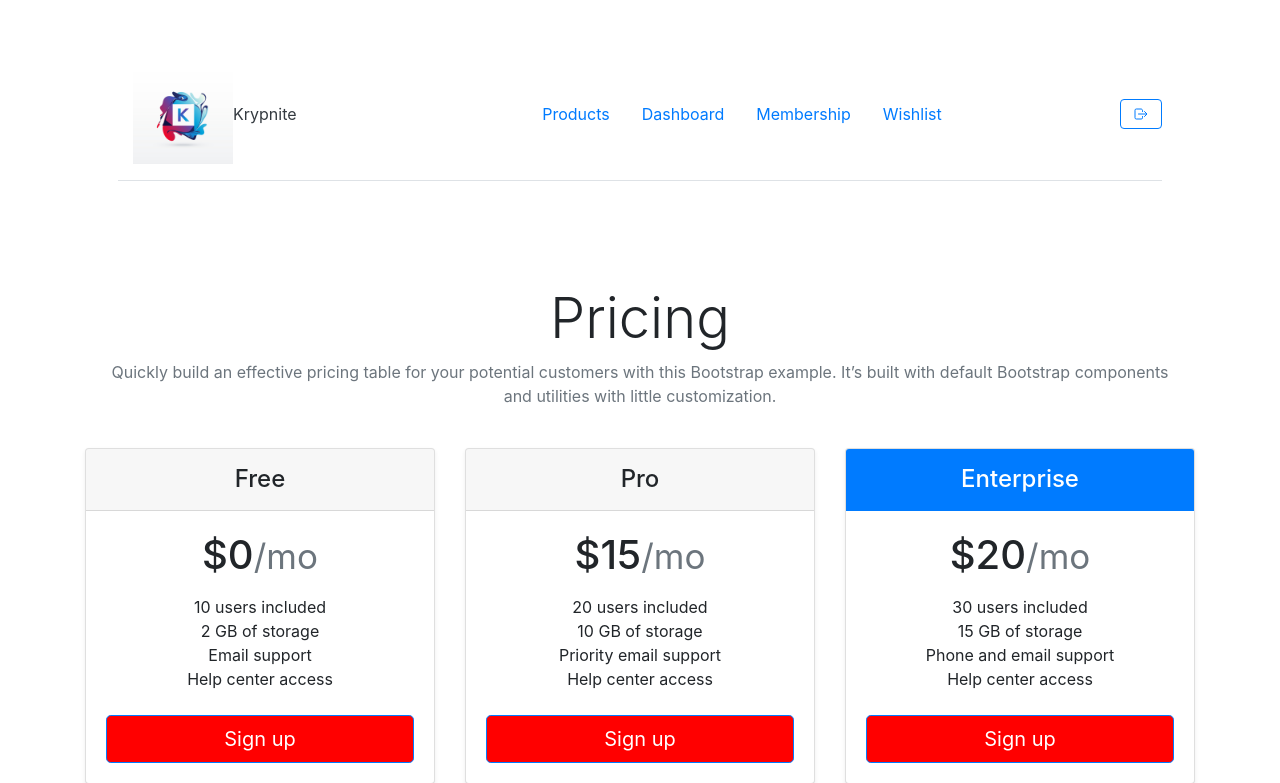
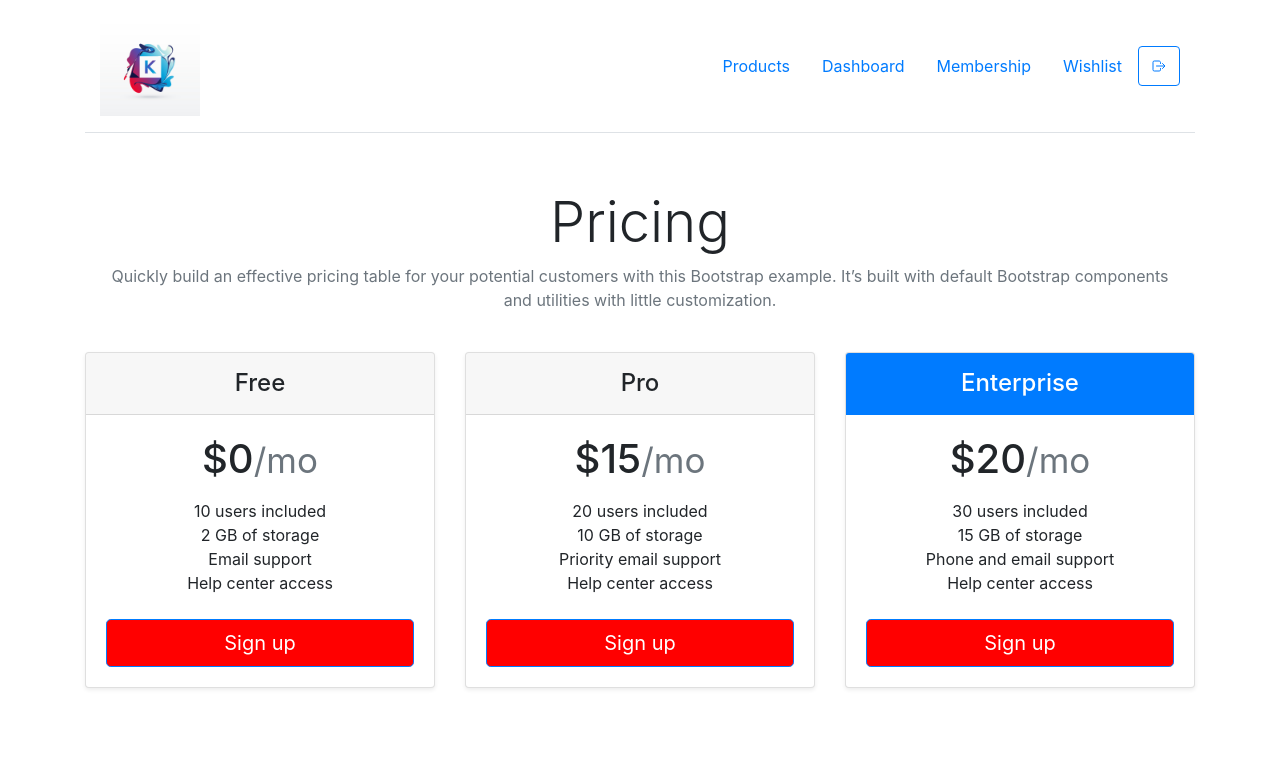
Before and after one commit to UdrescuVlad/krypnite_, a Django app: page /krypnite/membership/ in a window 1280 px wide. Shown: the top 783 px of the page. After the commit the page ends 689 px from the top, so only its background shows below. Run offline with Django 3.2, Linux system fonts and the light colour scheme; some libraries are stand-ins or nearby versions.

Commit message:
UI improvements on navbar

```diff
--- a/krypniteweb/templates/navbar.html
+++ b/krypniteweb/templates/navbar.html
@@ -38,25 +38,23 @@
     }
   </style>
 
-  <div class="container p-5">
+  <div class="container">
     <header class="d-flex flex-wrap align-items-center justify-content-center justify-content-md-between py-3 mb-4 border-bottom">
 
-        <a class="d-flex align-items-center col-md-3 mb-2 mb-md-0 text-dark text-decoration-none" href="/krypnite/products">
+      <a class="d-flex align-items-center col-md-auto text-dark text-decoration-none" href="/krypnite/products">
         <img src="../static/8744.png" width="100" height="100" class="bi me-2" alt="logo krypnite in navbar">
-          Krypnite
       </a>
 
-        <ul class="nav col-1 col-md-auto mb-3 justify-content-center mb-md-0">
+      <ul class="nav col-md-auto justify-content-center">
         <li><a href="{% url 'products' %}" class="nav-link">Products</a></li>
         <li><a href="#" class="nav-link">Dashboard</a></li>
         <li><a href="{% url 'membership' %}" class="nav-link">Membership</a></li>
         <li><a href="{% url 'wishlist' %}" class="nav-link">Wishlist</a></li>
 
-        </ul>
         <button type="button" class="btn btn-outline-primary" onclick="relocate_to_login_page()">
           <ion-icon name="log-out-outline">Logout</ion-icon>
         </button>
-
+      </ul>
       <script>
         function relocate_to_login_page()
         {
```
Also changed, not shown: krypniteweb/templates/view_products.html (+7 -6 lines). Lines whose indentation alone changed are shown as unchanged.
